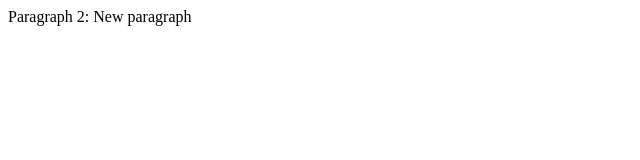
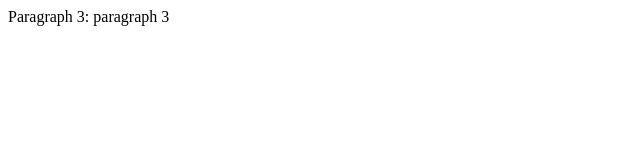
Before and after one commit to Raja-Faraz/newRepo, a plain HTML site: page index.html in a window 1280 px wide. Shown: the full height of the page, 0-640 px from the left. Drawn offline with Linux system fonts and the light colour scheme.

Commit message:
3rd paragraph

```diff
--- a/index.html
+++ b/index.html
@@ -1 +1 @@
-<p>Paragraph 2: New paragraph</p>
+<p>Paragraph 3: paragraph 3</p>
```
